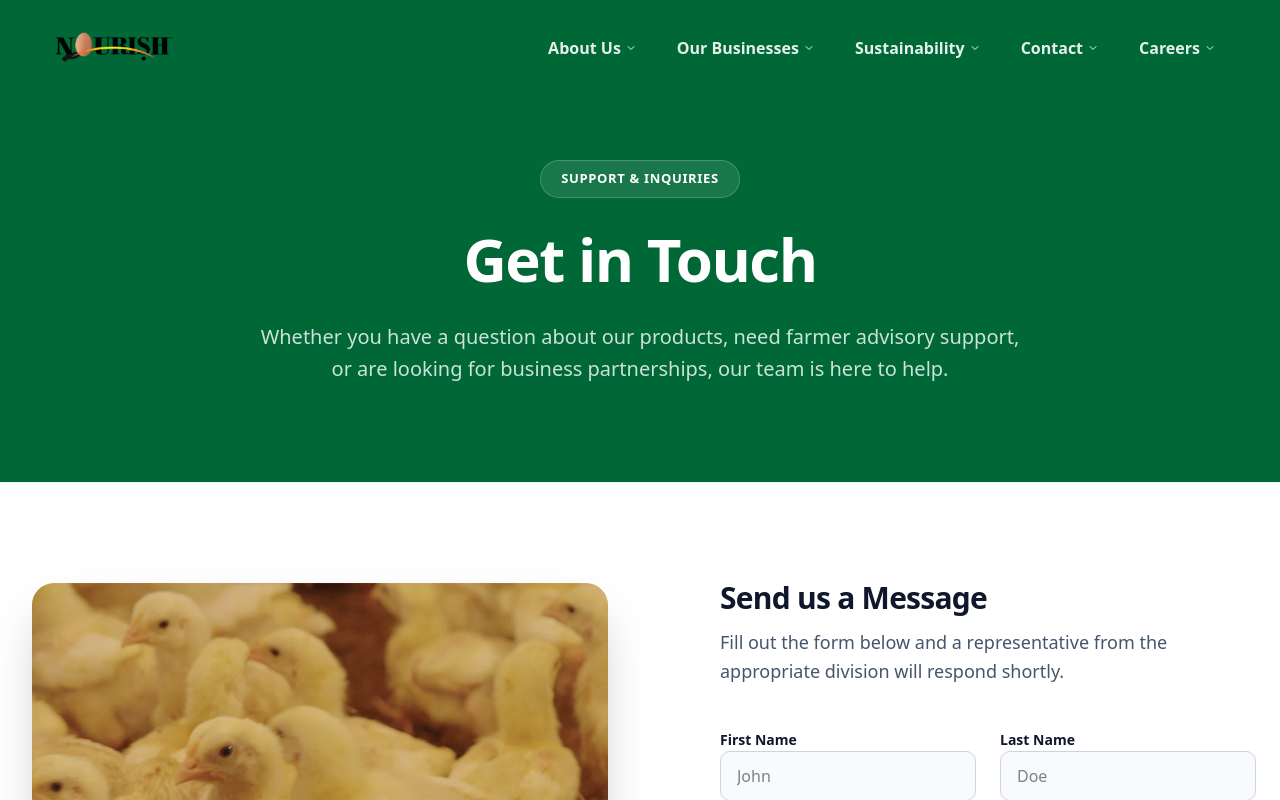
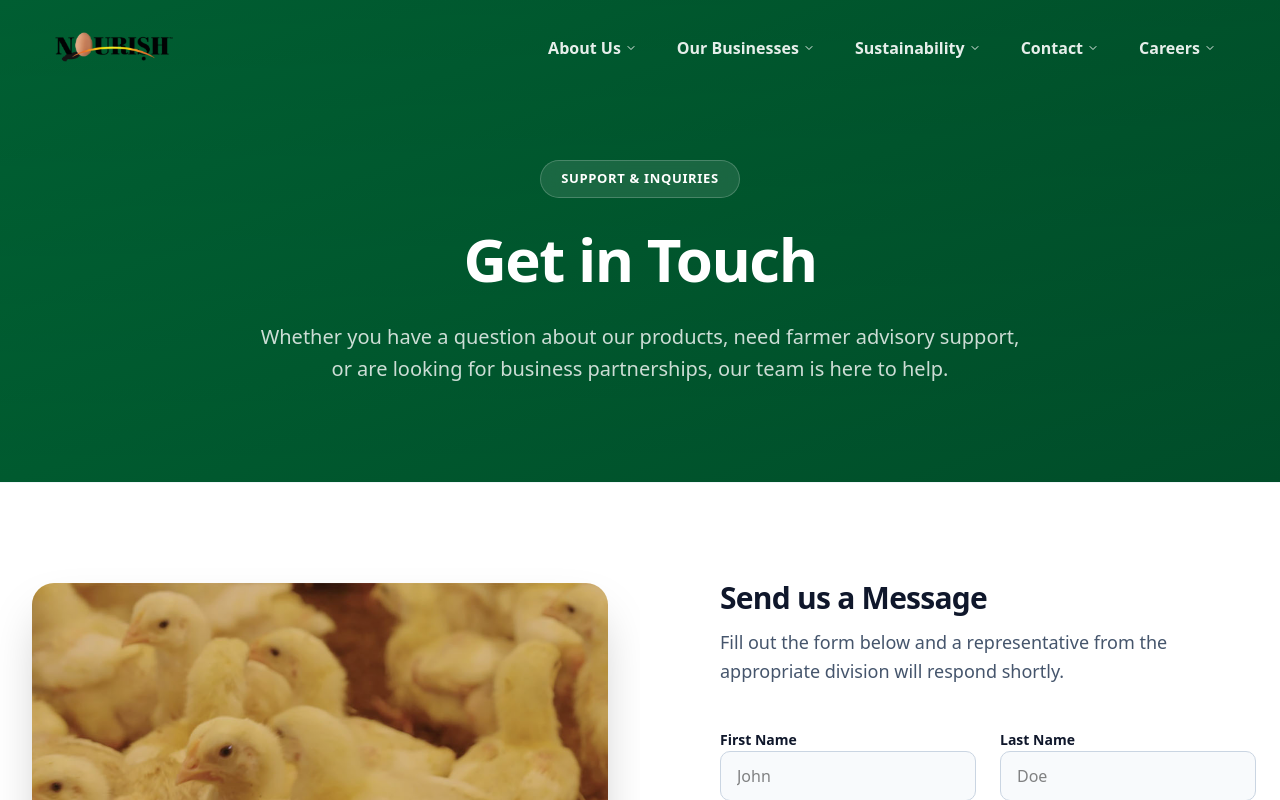
Before and after one commit to Likhon22/nourish, a Next.js app: page /contact in a window 1280 px wide. Shown: the top 800 px of the page. Built offline with nearby package versions, Linux system fonts and the light colour scheme.

Commit message:
feat: Enhance hero banner backgrounds with gradient styles and refine the radial glow overlay.

```diff
--- a/src/components/features/careers/careers-hero.tsx
+++ b/src/components/features/careers/careers-hero.tsx
@@ -8,7 +8,7 @@ export function CareersHero() {
             badge="Join the Team"
             title="Build Your Future with Nourish"
             description="Grow, lead, and make meaningful impact. Join a movement that is feeding a nation and empowering thousands of lives across Bangladesh."
-            bgClassName="bg-slate-900"
+            bgClassName="bg-gradient-to-br from-slate-700 via-slate-900 to-slate-950"
         />
     );
 }
--- a/src/components/features/contact/contact-hero.tsx
+++ b/src/components/features/contact/contact-hero.tsx
@@ -8,7 +8,7 @@ export function ContactHero() {
             badge="Support & Inquiries"
             title="Get in Touch"
             description="Whether you have a question about our products, need farmer advisory support, or are looking for business partnerships, our team is here to help."
-            bgClassName="bg-[#006837]"
+            bgClassName="bg-gradient-to-br from-[#006837] via-[#005a2f] to-[#004d29]"
         />
     );
 }
--- a/src/components/ui/custom/banner-hero.tsx
+++ b/src/components/ui/custom/banner-hero.tsx
@@ -30,9 +30,10 @@ export function BannerHero({
             "relative pt-32 pb-16 lg:pt-40 lg:pb-24 overflow-hidden min-h-[60vh] flex items-center",
             bgClassName
         )}>
-            {/* Subtle radial glow for depth */}
-            <div className="absolute inset-0 opacity-10 pointer-events-none z-0">
-                <div className="absolute inset-0 bg-[radial-gradient(circle_at_30%_50%,_var(--tw-gradient-stops))] from-white via-transparent to-transparent" />
+            {/* Subtle radial glow and gradient overlay for depth */}
+            <div className="absolute inset-0 z-0">
+                <div className="absolute inset-0 bg-[radial-gradient(circle_at_30%_50%,_var(--tw-gradient-stops))] from-white/10 via-transparent to-transparent" />
+                <div className="absolute inset-0 bg-gradient-to-b from-black/10 to-transparent pointer-events-none" />
             </div>
 
             <div className="max-w-7xl mx-auto px-6 relative z-10 text-center w-full">
```
